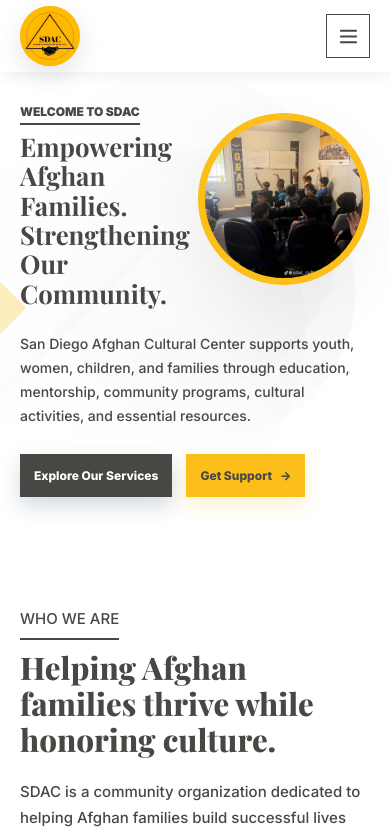
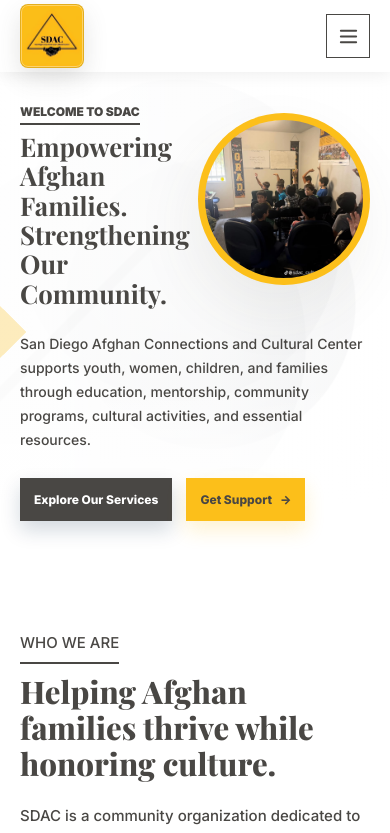
Before and after one commit to basitazizi/sdac, a Next.js app: page / in a window 390 px wide. Shown: the top 833 px of the page. Built offline with nearby package versions, Linux system fonts and the light colour scheme.

Commit message:
update and push all

```diff
--- a/app/components/SiteChrome.js
+++ b/app/components/SiteChrome.js
@@ -2,7 +2,7 @@
 
 import Link from "next/link";
 import { useEffect, useState } from "react";
-import { ArrowUp, HeartHandshake, Menu } from "lucide-react";
+import { ArrowUp, HandHeart, HeartHandshake, Menu } from "lucide-react";
 import { navItems, site } from "../lib/siteData";
 
 export function SiteHeader() {
@@ -45,10 +45,16 @@
           ))}
         </nav>
 
-        <Link className="header-donate hidden lg:flex" href="/get-involved">
-          <HeartHandshake size={18} strokeWidth={2.25} />
-          Get Support
-        </Link>
+        <div className="header-actions hidden lg:flex">
+          <Link className="header-support" href="/contact">
+            <HeartHandshake size={18} strokeWidth={2.25} />
+            Get Support
+          </Link>
+          <Link className="header-donate" href="/contact">
+            <HandHeart size={18} strokeWidth={2.25} />
+            Donate Now
+          </Link>
+        </div>
 
         <button
           type="button"
@@ -73,6 +79,9 @@
             ))}
             <Link className="mobile-menu-support" href="/contact" onClick={() => setMenuOpen(false)}>
               Get Support
+            </Link>
+            <Link className="mobile-menu-donate" href="/contact" onClick={() => setMenuOpen(false)}>
+              Donate Now
             </Link>
           </nav>
         ) : null}
--- a/app/contact/page.js
+++ b/app/contact/page.js
@@ -33,11 +33,9 @@
                 </a>
               ))}
             </div>
-            <a className="map-link" href={site.mapUrl}>
-              Open SDAC On Google Maps
-            </a>
           </div>
 
+          <div className="contact-action-column">
             <form
               id="support-form"
               className="contact-form"
@@ -88,6 +86,45 @@
                 Submit Request
               </button>
             </form>
+
+            <aside className="visit-card" aria-labelledby="visit-card-title">
+              <div>
+                <p className="eyebrow">Visit SDAC</p>
+                <h2 id="visit-card-title">Book a time to visit us and get help.</h2>
+                <p>
+                  Choose a simple visit window and send us a note so we can
+                  prepare the right support.
+                </p>
+              </div>
+              <div className="mini-calendar" aria-label="Simple visit calendar">
+                <div className="calendar-head">
+                  <strong>August</strong>
+                  <span>Mon-Fri</span>
+                </div>
+                <div className="calendar-weekdays">
+                  {["M", "T", "W", "T", "F"].map((day, index) => (
+                    <span key={`${day}-${index}`}>{day}</span>
+                  ))}
+                </div>
+                <div className="calendar-days">
+                  {[10, 11, 12, 13, 14].map((day) => (
+                    <span key={day}>{day}</span>
+                  ))}
+                </div>
+              </div>
+              <div className="visit-times">
+                <span>10:00 AM</span>
+                <span>1:00 PM</span>
+                <span>4:00 PM</span>
+              </div>
+              <a
+                className="btn-primary compact"
+                href={`mailto:${site.email}?subject=Visit%20Appointment%20Request`}
+              >
+                Request A Visit
+              </a>
+            </aside>
+          </div>
         </div>
       </section>
 
--- a/app/globals.css
+++ b/app/globals.css
@@ -97,21 +97,22 @@
 .site-logo-badge {
   position: relative;
   display: grid;
-  width: 60px;
-  height: 60px;
+  width: 64px;
+  height: 64px;
   place-items: center;
-  border-radius: 50%;
+  border: 1px solid rgba(73, 71, 68, 0.14);
+  border-radius: 8px;
   background: #fcbf1a;
-  box-shadow: 0 9px 24px rgba(73, 71, 68, 0.14);
+  box-shadow: 0 10px 24px rgba(73, 71, 68, 0.15);
   overflow: hidden;
 }
 
 .site-logo-badge::after {
   content: "";
   position: absolute;
-  inset: 6px;
-  border: 1px solid rgba(73, 71, 68, 0.22);
-  border-radius: 50%;
+  inset: 0;
+  border: 1px solid rgba(255, 255, 255, 0.34);
+  border-radius: 7px;
   pointer-events: none;
 }
 
@@ -119,12 +120,13 @@
   display: block;
   width: 100%;
   height: 100%;
-  border-radius: 50%;
-  object-fit: contain;
+  border-radius: 8px;
+  object-fit: cover;
 }
 
 .btn-primary,
 .btn-accent,
+.header-support,
 .header-donate {
   display: inline-flex;
   align-items: center;
@@ -138,6 +140,7 @@
 
 .btn-primary:hover,
 .btn-accent:hover,
+.header-support:hover,
 .header-donate:hover {
   transform: translateY(-1px);
 }
@@ -159,6 +162,12 @@
   box-shadow: 0 9px 20px rgba(252, 191, 26, 0.2);
 }
 
+.header-actions {
+  align-items: center;
+  gap: 10px;
+}
+
+.header-support,
 .header-donate {
   min-height: 44px;
   padding: 0 13px;
@@ -167,6 +176,12 @@
   background: #ffffff;
   border: 2px solid #494744;
   box-shadow: 0 0 0 1px rgba(73, 71, 68, 0.05);
+}
+
+.header-donate {
+  background: #fcbf1a;
+  border-color: #fcbf1a;
+  box-shadow: 0 9px 20px rgba(252, 191, 26, 0.18);
 }
 
 .mobile-menu {
@@ -197,11 +212,18 @@
   background: #f8f8f7;
 }
 
-.mobile-menu-support {
+.mobile-menu-support,
+.mobile-menu-donate {
   margin-top: 6px;
   justify-content: center;
   color: #494744 !important;
   background: #fcbf1a;
+}
+
+.mobile-menu-donate {
+  margin-top: 0;
+  color: #ffffff !important;
+  background: #494744;
 }
 
 .back-to-top {
@@ -757,14 +779,7 @@
   margin: 4px 0 0;
   color: #494744;
   line-height: 1.55;
-}
-
-.map-link {
-  display: inline-flex;
-  margin-top: 20px;
-  color: #494744;
-  font-weight: 900;
-  text-decoration: underline;
+  overflow-wrap: anywhere;
 }
 
 .map-frame {
@@ -773,6 +788,11 @@
   min-height: 360px;
   border: 0;
   box-shadow: 0 16px 45px rgba(73, 71, 68, 0.08);
+}
+
+.contact-action-column {
+  display: grid;
+  gap: 22px;
 }
 
 .contact-form {
@@ -807,6 +827,92 @@
   font: inherit;
 }
 
+.visit-card {
+  display: grid;
+  gap: 18px;
+  padding: 24px;
+  border: 1px solid rgba(73, 71, 68, 0.1);
+  background: #f8f8f7;
+  box-shadow: 0 16px 40px rgba(73, 71, 68, 0.07);
+}
+
+.visit-card h2 {
+  margin: 4px 0 8px;
+  color: #494744;
+  font-family: var(--font-serif), Georgia, serif;
+  font-size: 28px;
+  line-height: 1.2;
+}
+
+.visit-card p {
+  color: rgba(73, 71, 68, 0.78);
+  font-size: 14px;
+  line-height: 1.7;
+}
+
+.mini-calendar {
+  display: grid;
+  gap: 12px;
+  padding: 16px;
+  background: #ffffff;
+  border: 1px solid rgba(73, 71, 68, 0.1);
+}
+
+.calendar-head,
+.calendar-weekdays,
+.calendar-days,
+.visit-times {
+  display: grid;
+  grid-template-columns: repeat(5, minmax(0, 1fr));
+  gap: 8px;
+}
+
+.calendar-head {
+  grid-template-columns: 1fr auto;
+  align-items: center;
+  color: #494744;
+}
+
+.calendar-head span {
+  color: rgba(73, 71, 68, 0.62);
+  font-size: 12px;
+  font-weight: 900;
+  text-transform: uppercase;
+}
+
+.calendar-weekdays span,
+.calendar-days span,
+.visit-times span {
+  display: grid;
+  min-height: 38px;
+  place-items: center;
+  color: #494744;
+  font-size: 13px;
+  font-weight: 900;
+}
+
+.calendar-weekdays span {
+  min-height: 24px;
+  color: rgba(73, 71, 68, 0.58);
+}
+
+.calendar-days span,
+.visit-times span {
+  border: 1px solid rgba(73, 71, 68, 0.1);
+  background: #ffffff;
+}
+
+.calendar-days span:first-child,
+.visit-times span:first-child {
+  color: #1f1f1d;
+  background: #fcbf1a;
+  border-color: #fcbf1a;
+}
+
+.visit-times {
+  grid-template-columns: repeat(3, minmax(0, 1fr));
+}
+
 .footer {
   color: #ffffff;
   background: #494744;
@@ -839,6 +945,7 @@
 .footer-brand img {
   width: 70px;
   height: 70px;
+  border-radius: 8px;
   object-fit: contain;
 }
 
--- a/app/news/page.js
+++ b/app/news/page.js
@@ -2,16 +2,6 @@
 import { ArrowRight } from "lucide-react";
 import { SectionHeading } from "../components/Sections";
 import { newsPosts } from "../lib/siteData";
-
-const categories = [
-  "Community News",
-  "Youth Stories",
-  "Events",
-  "Program Updates",
-  "Sports",
-  "Resources",
-  "Partnerships",
-];
 
 export default function NewsPage() {
   return (
@@ -29,11 +19,6 @@
 
       <section className="section-block">
         <div className="section-inner">
-          <div className="category-row">
-            {categories.map((category) => (
-              <span key={category}>{category}</span>
-            ))}
-          </div>
           <div className="news-grid large">
             {newsPosts.concat(newsPosts).map((post, index) => (
               <article className="news-card" key={`${post.title}-${index}`}>
--- a/app/page.js
+++ b/app/page.js
@@ -1,7 +1,7 @@
 import Link from "next/link";
 import { ArrowRight, Handshake } from "lucide-react";
 import { BandCta, IconCard, SectionHeading } from "./components/Sections";
-import { programs, services, site, values } from "./lib/siteData";
+import { services, site, values } from "./lib/siteData";
 
 export default function HomePage() {
   return (
@@ -17,9 +17,9 @@
               Empowering Afghan Families. Strengthening Our Community.
             </h1>
             <p className="mt-7 max-w-[560px] text-[15px] font-medium leading-[1.85] text-[#494744]">
-              San Diego Afghan Cultural Center supports youth, women, children,
-              and families through education, mentorship, community programs,
-              cultural activities, and essential resources.
+              San Diego Afghan Connections and Cultural Center supports youth,
+              women, children, and families through education, mentorship,
+              community programs, cultural activities, and essential resources.
             </p>
 
             <div className="mt-8 flex flex-wrap items-center gap-4">
@@ -85,28 +85,6 @@
         </div>
       </section>
 
-      <section className="section-block alt">
-        <div className="section-inner">
-          <SectionHeading
-            eyebrow="Programs & Community"
-            title="A welcoming place to learn, gather, and grow."
-            text="Real community photos and program updates can be added as SDAC shares more materials."
-          />
-          <div className="program-grid">
-            {programs.map((program, index) => (
-              <article
-                className="program-card"
-                key={program.title}
-                style={{ "--program-image": `url(${program.image})` }}
-              >
-                <span>{String(index + 1).padStart(2, "0")}</span>
-                <h3>{program.title}</h3>
-              </article>
-            ))}
-          </div>
-        </div>
-      </section>
-
       <section className="section-block">
         <div className="section-inner split-layout partners">
           <div>
```
Also changed, not shown: app/lib/siteData.js, public/sdac-logo.png. Lines whose indentation alone changed are shown as unchanged.
